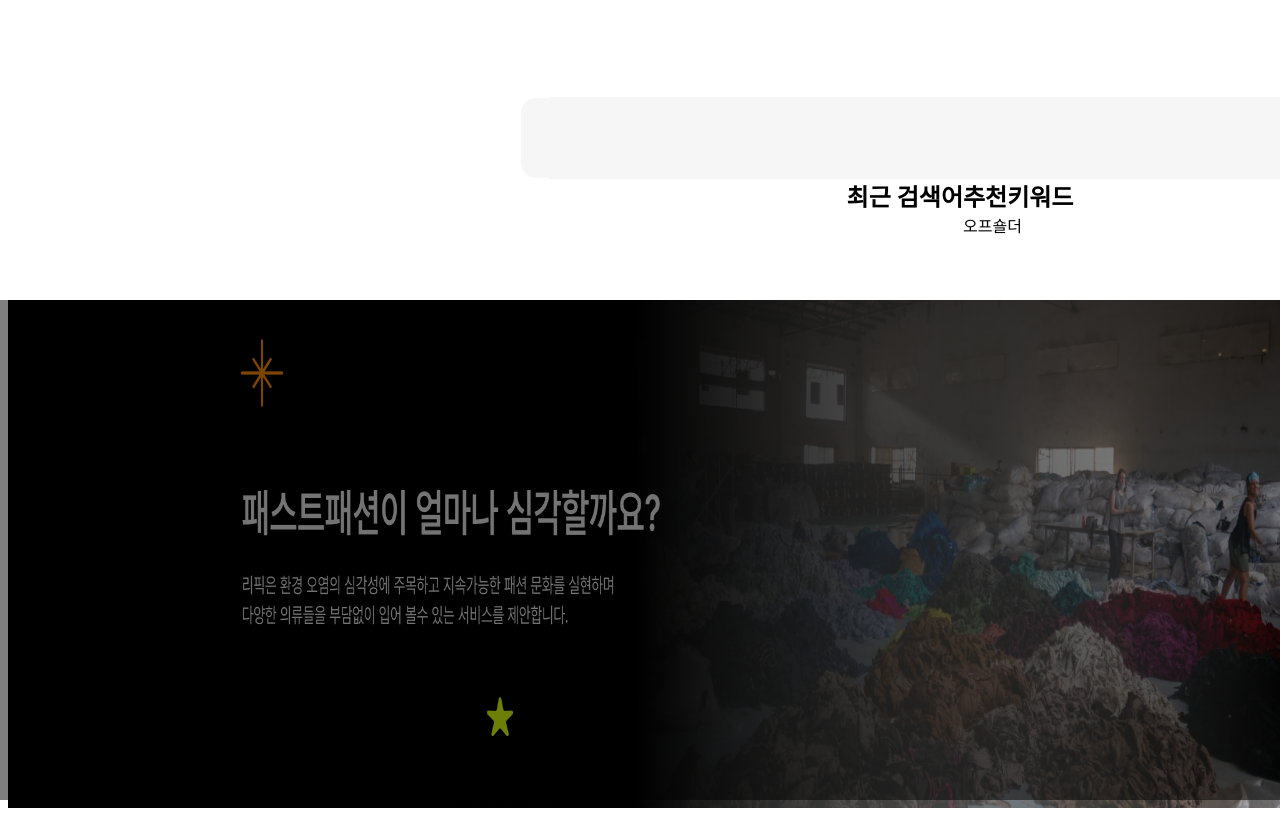
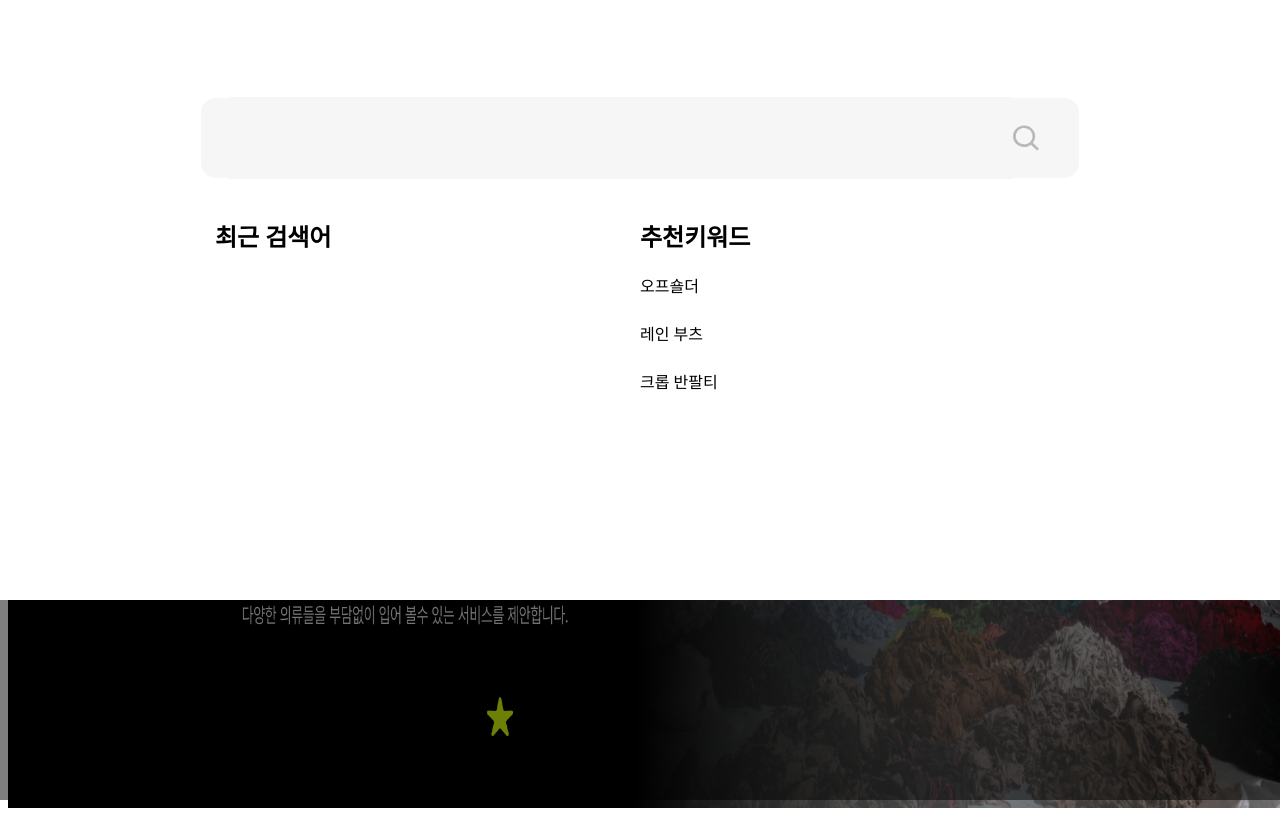
Before and after one commit to Repick-official/repick-front, a Next.js app: page /guide in a window 1280 px wide. Both pictures are taken after a click on the picture 992 px from the left and 91 px from the top of the page. Built offline with nearby package versions, Linux system fonts and the light colour scheme; a web font is replaced by a local one.

Commit message:
Style : 검색 창 ui 완성

```diff
--- a/src/components/common/Search.tsx
+++ b/src/components/common/Search.tsx
@@ -18,7 +18,11 @@ function SearchModal({ clickModal }: any) {
               <Current>최근 검색어</Current>
               <Keywords>
                 <Key>추천키워드</Key>
-                <Word>오프숄더</Word>
+                <Words>
+                  <Word>오프숄더</Word>
+                  <Word>레인 부츠</Word>
+                  <Word>크롭 반팔티</Word>
+                </Words>
               </Keywords>
             </ContentWrapper>
           </Content>
@@ -35,17 +39,14 @@ const ModalBox = styled.div`
   top: 0;
   left: 0;
   z-index: 10;
-  width: 1920px;
+  width: 100vw;
   height: 100vh;
   background-color: rgba(0, 0, 0, 0.5);
-  //display: flex;
-  //justify-content: center;
-  //align-items: center;
 `;
 
 const SearchModalContent = styled.div`
-  width: 1920px;
-  height: 300px;
+  width: 100vw;
+  height: 600px;
   background-color: var(--5, #fff);
   display: flex;
   flex-direction: column;
@@ -62,7 +63,7 @@ const Remove = styled.img`
   width: 31px;
   height: 31px;
   margin-top: 67px;
-  margin-left: 1600px; //임시
+  margin-left: 1400px; //임시
 `;
 const SearchBox = styled.input`
   width: 780px;
@@ -85,7 +86,6 @@ const SearchWrapper = styled.div`
   height: 80px;
   font-weight: 400;
   border-radius: 15px;
-  //margin-right: 386px;
   border: none;
   background: var(--unnamed, #f6f6f6);
   outline: none;
@@ -93,13 +93,22 @@ const SearchWrapper = styled.div`
 `;
 const ContentWrapper = styled.div`
   display: flex;
+  margin-top: 40px;
 `;
 const Current = styled.div`
   font-size: 24px;
   font-weight: 600;
+  width: 425px;
 `;
-const Keywords = styled.div``;
-const Word = styled.div``;
+const Keywords = styled.div`
+  width: 425px;
+`;
+const Word = styled.div`
+  margin-bottom: 24px;
+`;
+const Words = styled.div`
+  margin-top: 20px;
+`;
 const Key = styled.div`
   font-size: 24px;
   font-weight: 600;
```
